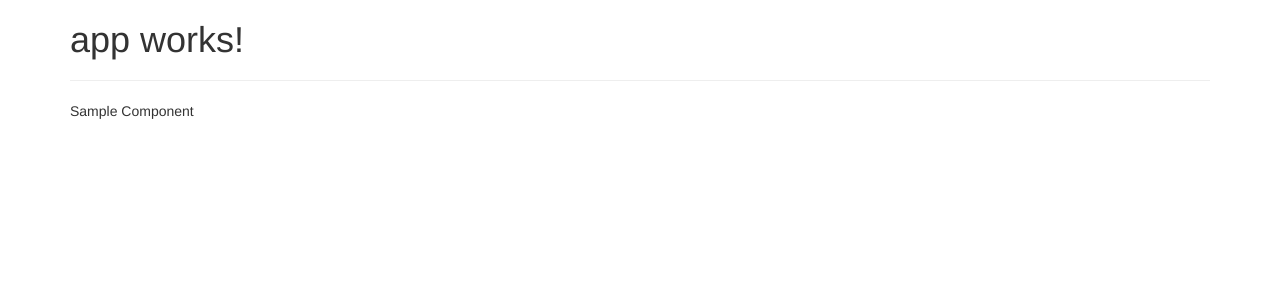
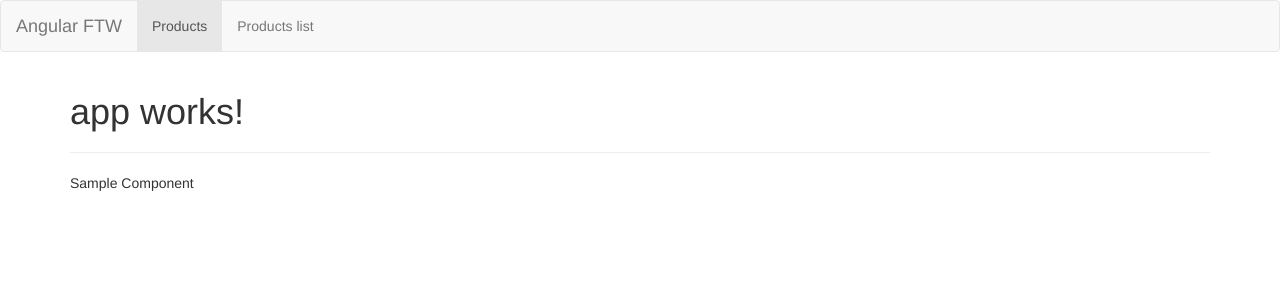
Before and after one commit to guyvdn/AngularTraining, an Angular app: page / in a window 1280 px wide. Shown: the top 300 px of the page. Built offline with nearby package versions, Linux system fonts and the light colour scheme; no server answers.

Commit message:
Navbar + routing

```diff
--- a/src/app/app.component.html
+++ b/src/app/app.component.html
@@ -1,3 +1,5 @@
+<app-nav-bar>
+</app-nav-bar>
 <div class="container">
   <h1>{{ title }}</h1>
   <hr>
--- /dev/null
+++ b/src/app/nav/navbar.component.html
@@ -0,0 +1,19 @@
+<div class="navbar navbar-default">
+
+  <div class="container-fluid">
+    <a class="navbar-brand" href="/">Angular FTW</a>
+
+    <div class="collapse navbar-collapse">
+      <ul class="nav navbar-nav">
+        <li [routerLinkActive]="['active']" [routerLinkActiveOptions]="{exact:true}">
+          <a [routerLink]="['/']">Products</a>
+        </li>
+        <li [routerLinkActive]="['active']">
+          <a [routerLink]="['/list']">Products list</a>
+        </li>
+      </ul>
+    </div>
+
+  </div>
+
+</div>
--- /dev/null
+++ b/src/routes.ts
@@ -0,0 +1,14 @@
+import { Routes } from '@angular/router';
+
+import { SampleComponent } from './app/components/sample/sample.component';
+
+export const appRoutes: Routes = [
+  {
+    component: SampleComponent,
+    path: '',
+  },
+  {
+    component: SampleComponent,
+    path: 'list',
+  },
+];
```
Also changed, not shown: src/app/app.module.ts (+7 -2 lines), src/app/nav/navbar.component.ts (added, +7 -0 lines).
